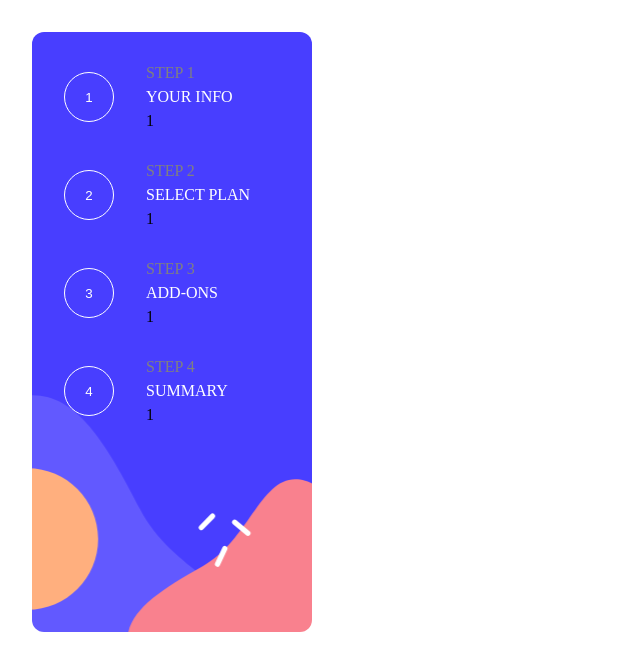
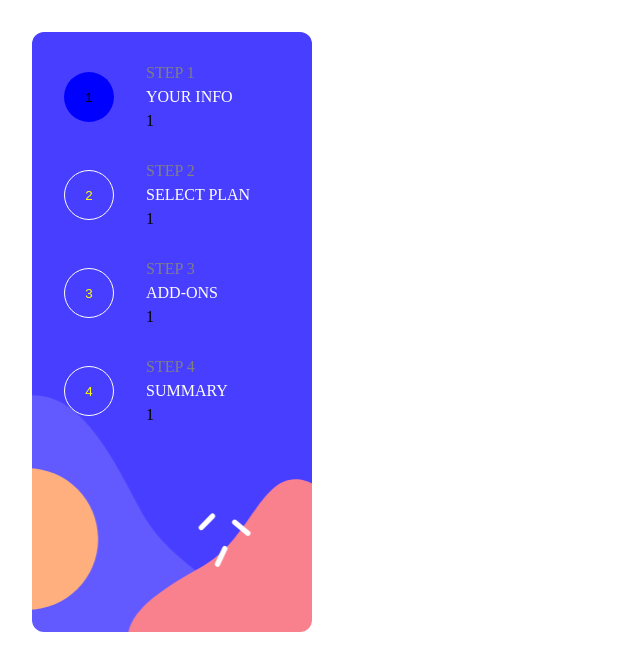
Before and after one commit to M-E-J-O-R/multi_step_form, a React (Vite) app: page / in a window 1280 px wide. Shown: the top 670 px of the page, without its empty margins (0-640 px from the left). Built offline with nearby package versions, Linux system fonts and the light colour scheme.

Commit message:
fix: type error fixed and stepNo was moved to the upper parent

```diff
--- a/src/components/StepItem.tsx
+++ b/src/components/StepItem.tsx
@@ -1,18 +1,16 @@
-import { useState } from 'react';
 import style from '../styles/Steps.module.css';
+
+type StepItemType = {
+    num: string,
+    description: string,
+    stepNo: string,
+    handleClick: (num: string) => void;
+};
 
 
 
+const StepItem = ({ num, description, stepNo, handleClick }: StepItemType) => {
 
-
-const StepItem = ({ num, description }: { num: string, description: string; }) => {
-    const [stepNo, setStepNo] = useState('1');
-
-    const handleClick = (num: string) => {
-        setStepNo(prev => num);
-        console.log(stepNo);
-        console.log(handleColorChange());
-    };
     const handleColorChange = () => {
         return num === stepNo ? {
             color: 'black',
@@ -26,7 +24,9 @@ const StepItem = ({ num, description }: { num: string, description: string; }) =
 
     return (
         <section className={style.step_card}>
-            <button onClick={() => handleClick(num)} className={style.step_no}>{num}</button>
+            <button onClick={() => handleClick(num)} className={style.step_no} style={handleColorChange()}>{num}
+            </button>
+
             <section className={style.step_child1}>
                 <p>STEP {num}</p>
                 <p>{description}</p>
--- a/src/components/Steps.tsx
+++ b/src/components/Steps.tsx
@@ -1,15 +1,22 @@
 import style from '../styles/Steps.module.css';
 import StepItem from './StepItem';
-import img from '../assets/images/bg-sidebar-desktop.svg';
+import { useState } from 'react';
+
 
 
 const Steps = () => {
+    const [stepNo, setStepNo] = useState('1');
+
+    const handleClick = (num: string) => {
+        setStepNo(prev => num);
+        console.log(stepNo);
+    };
     return (
         <nav className={style.nav_container} >
-            <StepItem num='1' description='YOUR INFO' />
-            <StepItem num='2' description='SELECT PLAN' />
-            <StepItem num='3' description='ADD-ONS' />
-            <StepItem num='4' description='SUMMARY' />
+            <StepItem num='1' description='YOUR INFO' stepNo={stepNo} handleClick={handleClick} />
+            <StepItem num='2' description='SELECT PLAN' stepNo={stepNo} handleClick={handleClick} />
+            <StepItem num='3' description='ADD-ONS' stepNo={stepNo} handleClick={handleClick} />
+            <StepItem num='4' description='SUMMARY' stepNo={stepNo} handleClick={handleClick} />
         </nav>
     );
 };
```
